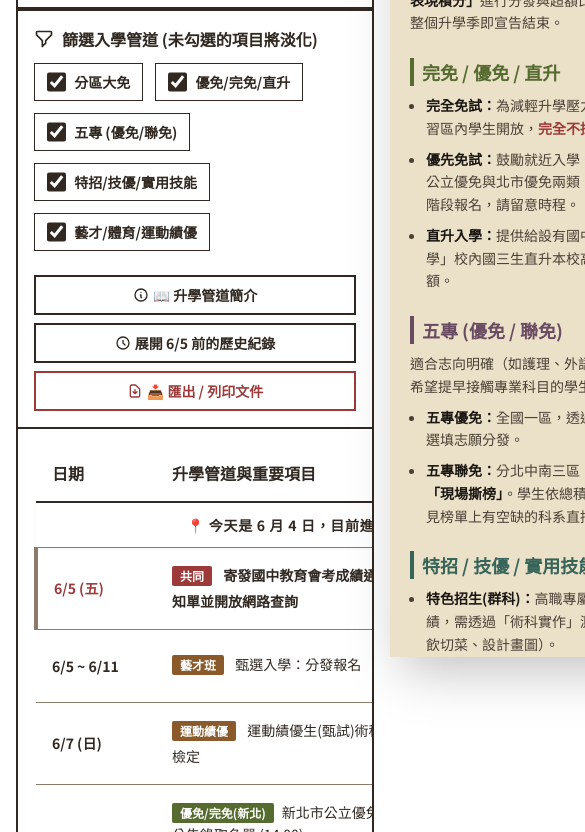
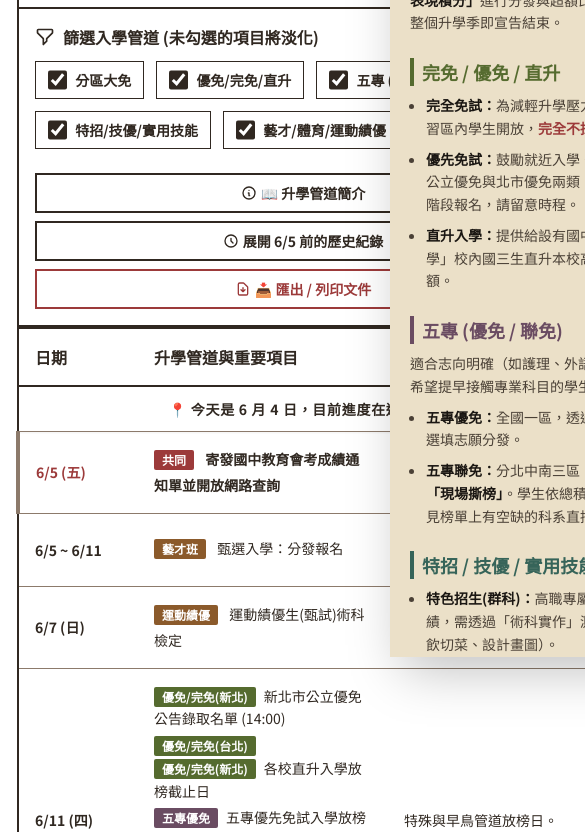
Before and after one commit to PonPonHsu/115-exam-schedule, a plain HTML site: page index.html in a window 390 px wide. Shown: the part 187-1019 px from the top of the page, 585 px wide, since content can reach past the window. Drawn offline with nearby package versions, Linux system fonts and the light colour scheme.

Commit message:
Update index.html

```diff
--- a/index.html
+++ b/index.html
@@ -9,7 +9,7 @@
     <style>
         body {
             font-family: 'Noto Sans TC', sans-serif;
-            /* 網頁底色改為無填滿 (透明) */
+            /* 網頁底色改為無填滿 (透明/純白) */
             background-color: transparent;
             overflow-x: hidden;
         }
@@ -50,42 +50,36 @@
             accent-color: #302821;
         }
 
-        /* 列印與 PDF 匯出最佳化設定 */
+        /* 👑 列印與 PDF 匯出最佳化設定 */
         @page {
-            margin: 0; /* 徹底消滅瀏覽器預設的頁首頁尾網址與時間 */
+            /* 完美留天與留地，覆蓋多數瀏覽器預設的無用邊界 */
+            margin: 1.5cm;
         }
         @media print {
             body {
-                /* 列印時強制透明，讓實體牛皮紙的顏色透出來 */
                 background-color: transparent !important;
                 -webkit-print-color-adjust: exact;
                 print-color-adjust: exact;
-                padding: 1.2cm !important;
             }
             .no-print { display: none !important; }
             .schedule-row.inactive { display: none !important; }
             #sidebar-overlay, #info-sidebar { display: none !important; }
 
-            /* 【防切割換頁保護設定】 */
-            table {
-                border-collapse: collapse;
-            }
+            /* 【防切割換頁保護】確保表格橫列不會被切成兩半 */
             tr {
-                /* 確保每一列在換頁時不會被切成兩半 */
                 page-break-inside: avoid !important;
                 break-inside: avoid !important;
-            }
-            thead {
-                /* 換新頁時，自動重複印出表頭 */
-                display: table-header-group;
             }
         }
     </style>
 </head>
+<!-- 主要文字使用極深的咖啡黑 -->
 <body class="p-4 md:p-8 text-[#302821]">
 
+    <!-- 側邊欄背景遮罩 -->
     <div id="sidebar-overlay" class="fixed inset-0 bg-black bg-opacity-50 z-40 hidden opacity-0 transition-opacity duration-300 no-print"></div>
 
+    <!-- 側邊欄 (預設隱藏在右側) -->
     <div id="info-sidebar" class="fixed top-0 right-0 h-full w-80 sm:w-96 bg-[#EBE0C8] shadow-2xl z-50 transform translate-x-full transition-transform duration-300 overflow-y-auto no-print">
         <div class="p-5 border-b-2 border-[#302821] flex justify-between items-center sticky top-0 bg-[#EBE0C8] z-10">
             <h2 class="text-xl font-bold text-[#302821] flex items-center">
@@ -139,47 +133,61 @@
         </div>
     </div>
 
-    <div class="max-w-5xl mx-auto bg-transparent border-2 border-[#302821] rounded-none print-shadow-none overflow-hidden">
+    <!-- 👑 大改造：將外框建立在完整的 Table 結構上，確保跨頁時表頭與外框完美重複 -->
+    <div class="max-w-5xl mx-auto print-shadow-none">
 
-        <div class="bg-transparent p-6 md:p-8 flex flex-col md:flex-row items-center justify-between border-b-4 border-[#302821] relative">
+        <table class="w-full text-left border-collapse border-2 border-[#302821] bg-transparent">
+
+            <!-- 表頭區塊 (thead)：換頁時會自動重複印出！ -->
+            <thead class="print:table-header-group">
+
+                <!-- 第一列：標題列與篩選器 -->
+                <tr class="border-b-4 border-[#302821]">
+                    <th colspan="3" class="p-0 font-normal align-top text-left bg-transparent">
+
+                        <!-- 標題與 LOGO 區塊 -->
+                        <div class="p-6 md:p-8 flex flex-col md:flex-row items-center justify-between relative">
+                            <!-- 補習班 LOGO -->
                             <img src="./吾思logo-文件浮水印.jpg" alt="補習班LOGO" class="h-12 md:h-16 object-contain mb-4 md:mb-0 rounded-none print:h-16">
-
                             <div class="text-center md:text-right">
+                                <!-- 網頁版與列印版標題 -->
                                 <h1 id="main-title" class="text-2xl md:text-3xl font-bold tracking-widest text-[#302821]">115 學年度 國中會考後重要升學時程表 (基北區)</h1>
                             </div>
                         </div>
 
-        <div class="bg-transparent border-b-2 border-[#302821] p-4 md:p-6 no-print flex flex-col md:flex-row md:items-start justify-between gap-4">
+                        <!-- 篩選控制面板：列印時會自動隱藏 (.no-print) -->
+                        <div class="border-t-2 border-[#302821] p-4 md:p-6 no-print flex flex-col md:flex-row md:items-start justify-between gap-4">
                             <div class="flex-1">
                                 <h3 class="font-bold text-[#302821] mb-3 flex items-center">
                                     <svg class="w-5 h-5 mr-2" fill="none" stroke="currentColor" viewBox="0 0 24 24"><path stroke-linecap="round" stroke-linejoin="round" stroke-width="2" d="M3 4a1 1 0 011-1h16a1 1 0 011 1v2.586a1 1 0 01-.293.707l-6.414 6.414a1 1 0 00-.293.707V17l-4 4v-6.586a1 1 0 00-.293-.707L3.293 7.293A1 1 0 013 6.586V4z"></path></svg>
                                     篩選入學管道 (未勾選的項目將淡化)
                                 </h3>
                                 <div class="flex flex-wrap gap-3 text-sm md:text-base">
-                    <label class="checkbox-label font-bold text-[#302821] bg-transparent px-3 py-2 rounded-none border border-[#302821] hover:bg-[#302821] hover:text-[#D6C4A9] transition">
+                                    <label class="checkbox-label font-bold text-[#302821] bg-transparent px-3 py-2 rounded-none border border-[#302821] hover:bg-[#302821] hover:text-[#fff] transition">
                                         <input type="checkbox" class="channel-toggle" value="main" checked> 分區大免
                                     </label>
-                    <label class="checkbox-label font-bold text-[#302821] bg-transparent px-3 py-2 rounded-none border border-[#302821] hover:bg-[#302821] hover:text-[#D6C4A9] transition">
+                                    <label class="checkbox-label font-bold text-[#302821] bg-transparent px-3 py-2 rounded-none border border-[#302821] hover:bg-[#302821] hover:text-[#fff] transition">
                                         <input type="checkbox" class="channel-toggle" value="prior" checked> 優免/完免/直升
                                     </label>
-                    <label class="checkbox-label font-bold text-[#302821] bg-transparent px-3 py-2 rounded-none border border-[#302821] hover:bg-[#302821] hover:text-[#D6C4A9] transition">
+                                    <label class="checkbox-label font-bold text-[#302821] bg-transparent px-3 py-2 rounded-none border border-[#302821] hover:bg-[#302821] hover:text-[#fff] transition">
                                         <input type="checkbox" class="channel-toggle" value="five" checked> 五專 (優免/聯免)
                                     </label>
-                    <label class="checkbox-label font-bold text-[#302821] bg-transparent px-3 py-2 rounded-none border border-[#302821] hover:bg-[#302821] hover:text-[#D6C4A9] transition">
+                                    <label class="checkbox-label font-bold text-[#302821] bg-transparent px-3 py-2 rounded-none border border-[#302821] hover:bg-[#302821] hover:text-[#fff] transition">
                                         <input type="checkbox" class="channel-toggle" value="spec" checked> 特招/技優/實用技能
                                     </label>
-                    <label class="checkbox-label font-bold text-[#302821] bg-transparent px-3 py-2 rounded-none border border-[#302821] hover:bg-[#302821] hover:text-[#D6C4A9] transition">
+                                    <label class="checkbox-label font-bold text-[#302821] bg-transparent px-3 py-2 rounded-none border border-[#302821] hover:bg-[#302821] hover:text-[#fff] transition">
                                         <input type="checkbox" class="channel-toggle" value="art" checked> 藝才/體育/運動績優
                                     </label>
                                 </div>
             </div>
 
+                            <!-- 右側按鈕群組 -->
                             <div class="flex flex-col gap-2 mt-2 md:mt-0 md:ml-4 w-full md:w-auto">
-                <button id="open-sidebar-btn" class="w-full md:w-auto px-4 py-2 bg-transparent text-[#302821] font-bold rounded-none border-2 border-[#302821] hover:bg-[#302821] hover:text-[#D6C4A9] transition flex items-center justify-center text-sm">
+                                <button id="open-sidebar-btn" class="w-full md:w-auto px-4 py-2 bg-transparent text-[#302821] font-bold rounded-none border-2 border-[#302821] hover:bg-[#302821] hover:text-[#fff] transition flex items-center justify-center text-sm">
                                     <svg class="w-4 h-4 mr-1" fill="none" stroke="currentColor" viewBox="0 0 24 24"><path stroke-linecap="round" stroke-linejoin="round" stroke-width="2" d="M13 16h-1v-4h-1m1-4h.01M21 12a9 9 0 11-18 0 9 9 0 0118 0z"></path></svg>
                                     📖 升學管道簡介
                                 </button>
-                <button id="toggle-past-btn" class="w-full md:w-auto px-4 py-2 bg-transparent text-[#302821] font-bold rounded-none border-2 border-[#302821] hover:bg-[#302821] hover:text-[#D6C4A9] transition flex items-center justify-center text-sm">
+                                <button id="toggle-past-btn" class="w-full md:w-auto px-4 py-2 bg-transparent text-[#302821] font-bold rounded-none border-2 border-[#302821] hover:bg-[#302821] hover:text-[#fff] transition flex items-center justify-center text-sm">
                                     <svg class="w-4 h-4 mr-1" fill="none" stroke="currentColor" viewBox="0 0 24 24"><path stroke-linecap="round" stroke-linejoin="round" stroke-width="2" d="M12 8v4l3 3m6-3a9 9 0 11-18 0 9 9 0 0118 0z"></path></svg>
                                     <span id="btn-text">展開 6/5 前的歷史紀錄</span>
                                 </button>
@@ -189,18 +197,21 @@
                                 </button>
                             </div>
                         </div>
+                    </th>
+                </tr>
 
-        <div class="overflow-x-auto p-4 md:p-8 bg-transparent">
-            <table class="w-full text-left border-collapse">
-                <thead>
+                <!-- 第二列：表格欄位標題 -->
                 <tr class="border-b-2 border-[#302821] text-[#302821]">
                     <th class="p-4 font-bold w-1/5 min-w-[120px]">日期</th>
                     <th class="p-4 font-bold w-2/5 min-w-[250px]">升學管道與重要項目</th>
                     <th class="p-4 font-bold w-2/5 min-w-[200px]">備註與提醒事項</th>
                 </tr>
             </thead>
+
+            <!-- 表格主要內容 -->
             <tbody class="text-sm md:text-base divide-y divide-[#8C7A6B]" id="schedule-body">
 
+                    <!-- ================= 過去式時程 ================= -->
                     <tr class="schedule-row past-event bg-transparent" data-categories="art" data-start="0223" data-end="0309">
                         <td class="p-4 font-bold">2/23 ~ 3/9</td>
                         <td class="p-4 leading-relaxed"><span class="inline-block px-2 py-0.5 bg-[#8B5A2B] text-white rounded-sm text-xs font-bold mr-2 mb-1">藝才班</span>術科測驗報名</td>
@@ -317,10 +328,12 @@
                         <td class="p-4 text-sm"></td>
                     </tr>
 
+                    <!-- 分隔線 (僅在展開時顯示) -->
                     <tr class="past-event bg-transparent">
                         <td colspan="3" class="p-3 text-center font-bold tracking-widest text-sm border-y-2 border-[#302821]">⬆️ 以上為 6/5 前開始之前置作業 ⬆️</td>
                     </tr>
 
+                    <!-- ================= 以下為 6/5 起之主要時程 ================= -->
                     <tr class="schedule-row bg-transparent border-l-4 border-[#9C3A3A]" data-categories="base" data-start="0605" data-end="0605">
                         <td class="p-4 font-bold text-[#9C3A3A]">6/5 (五)</td>
                         <td class="p-4 leading-relaxed font-bold">
@@ -538,8 +551,8 @@
                 </tbody>
             </table>
         </div>
-    </div>
 
+    <!-- 邏輯 JavaScript -->
     <script>
         document.addEventListener('DOMContentLoaded', () => {
             const toggles = document.querySelectorAll('.channel-toggle');
```
Lines whose indentation alone changed are shown as unchanged.
